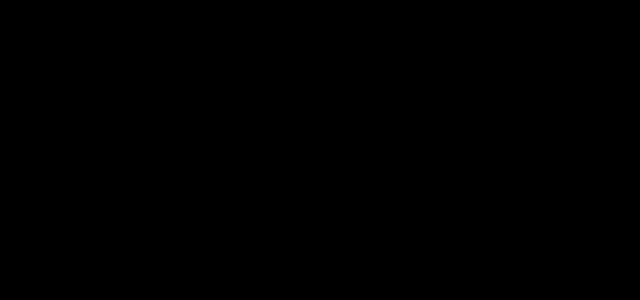
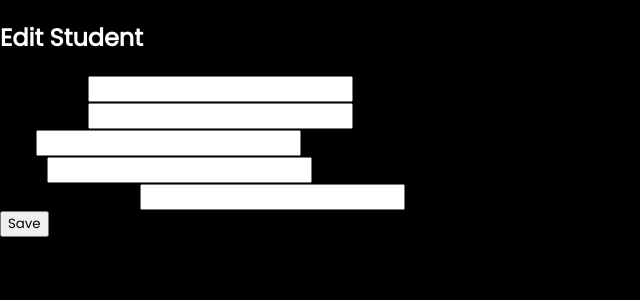
Before and after one commit to karechob/Frontend-CRUD-project, a React (Create React App) app in the folder crud-frontend/: page /students/1/edit in a window 1280 px wide. Before the commit this address had no page. Shown: the top 300 px of the page, without its empty margins (0-640 px from the left). Built offline with nearby package versions, Linux system fonts and the light colour scheme.

Commit message:
the forms

```diff
--- a/crud-frontend/src/App/App.js
+++ b/crud-frontend/src/App/App.js
@@ -7,6 +7,7 @@ import SingleCampus from '../pages/SingleCampus';
 import SingleStudent from '../pages/SingleStudent';
 import AddCampus from '../pages/AddCampus';
 import AddStudent from '../pages/AddStudent';
+import EditStudent from '../pages/EditStudent';
 
 function App() {
   return (
@@ -22,6 +23,7 @@ function App() {
         <Route path="/student/:studentId" Component={SingleStudent} />
         <Route path='/student' element={<AddStudent />} />
         <Route path='/campus' element={<AddCampus />} />
+        <Route path="/students/:studentId/edit" element={<EditStudent />} />
       </Routes>
       <style>
         @import url('https://fonts.googleapis.com/css2?family=Poppins&display=swap');
--- /dev/null
+++ b/crud-frontend/src/pages/EditStudent.jsx
@@ -0,0 +1,142 @@
+import React, { useEffect, useState } from 'react';
+import { useDispatch, useSelector } from 'react-redux';
+import { useParams, useNavigate } from 'react-router-dom';
+import { updateStudentThunk } from '../redux/students/students.actions';
+
+function EditStudent() {
+  const { studentId } = useParams();
+  const navigate = useNavigate();
+  const dispatch = useDispatch();
+  const singleStudent = useSelector((state) => state.students.singleStudent);
+
+  const [formData, setFormData] = useState({
+    firstName: '',
+    lastName: '',
+    gpa: '',
+    email: '',
+    campusId: '',
+  });
+  const [errors, setErrors] = useState({});
+
+  useEffect(() => {
+    if (singleStudent) {
+      setFormData({
+        firstName: singleStudent.firstName,
+        lastName: singleStudent.lastName,
+        gpa: singleStudent.gpa,
+        email: singleStudent.email,
+        campusId: singleStudent.campus?.id || '',
+      });
+    }
+  }, [singleStudent]);
+
+  const handleInputChange = (event) => {
+    const { name, value } = event.target;
+    setFormData((prevFormData) => ({
+      ...prevFormData,
+      [name]: value,
+    }));
+  };
+
+  const validateForm = () => {
+    let formErrors = {};
+    if (formData.firstName.trim() === '') {
+      formErrors.firstName = 'First name is required.';
+    }
+    if (formData.lastName.trim() === '') {
+      formErrors.lastName = 'Last name is required.';
+    }
+    if (formData.gpa.trim() === '') {
+      formErrors.gpa = 'GPA is required.';
+    }
+    if (formData.email.trim() === '') {
+      formErrors.email = 'Email is required.';
+    }
+    setErrors(formErrors);
+    return Object.keys(formErrors).length === 0;
+  };
+
+  const handleSubmit = (event) => {
+    event.preventDefault();
+    if (validateForm()) {
+      const updatedStudent = {
+        id: studentId,
+        firstName: formData.firstName,
+        lastName: formData.lastName,
+        gpa: formData.gpa,
+        email: formData.email,
+        campusId: formData.campusId,
+      };
+      dispatch(updateStudentThunk(updatedStudent));
+      navigate(`/student/${studentId}`);
+    }
+  };
+
+  return (
+    <div>
+      <h2>Edit Student</h2>
+      <form onSubmit={handleSubmit}>
+        <div>
+          <label>First Name:</label>
+          <input
+            type="text"
+            name="firstName"
+            value={formData.firstName}
+            onChange={handleInputChange}
+          />
+          {errors.firstName && <p>{errors.firstName}</p>}
+        </div>
+        <div>
+          <label>Last Name:</label>
+          <input
+            type="text"
+            name="lastName"
+            value={formData.lastName}
+            onChange={handleInputChange}
+          />
+          {errors.lastName && <p>{errors.lastName}</p>}
+        </div>
+        <div>
+          <label>GPA:</label>
+          <input
+            type="text"
+            name="gpa"
+            value={formData.gpa}
+            onChange={handleInputChange}
+          />
+          {errors.gpa && <p>{errors.gpa}</p>}
+        </div>
+        <div>
+          <label>Email:</label>
+          <input
+            type="email"
+            name="email"
+            value={formData.email}
+            onChange={handleInputChange}
+          />
+          {errors.email && <p>{errors.email}</p>}
+        </div>
+        <div>
+          <label>Enrolled Campus:</label>
+          <input
+            type="numer"
+            name="campusId"
+            value={formData.campusId}
+            onChange={handleInputChange}
+          />
+          {/* <select
+            name="campusId"
+            value={formData.campusId}
+            onChange={handleInputChange}
+          >
+            <option value="">Not Enrolled</option>
+            Render campus options here
+          </select> */}
+        </div>
+        <button type="submit">Save</button>
+      </form>
+    </div>
+  );
+}
+
+export default EditStudent;
--- a/crud-frontend/src/pages/SingleStudent.jsx
+++ b/crud-frontend/src/pages/SingleStudent.jsx
@@ -3,6 +3,7 @@ import Navigation from '../components/Navigation';
 import { useDispatch, useSelector } from 'react-redux';
 import { fetchSingleStudentThunk, deleteStudentThunk, updateStudentThunk } from '../redux/students/students.actions';
 import { useParams, useNavigate, Link } from 'react-router-dom';
+import EditStudent from './EditStudent';
 
 function SingleStudent() {
   const singleStudent = useSelector((state) => state.students.singleStudent);
@@ -109,63 +110,12 @@ function SingleStudent() {
             )}
             <div>
               {isEditing ? (
-                <div>
-                  <h2>Edit Student</h2>
-                  <form onSubmit={handleSubmit}>
-                    <div>
-                      <label>First Name:</label>
-                      <input
-                        type="text"
-                        name="firstName"
-                        value={formData.firstName}
-                        onChange={handleInputChange}
-                      />
-                      {errors.firstName && <p>{errors.firstName}</p>}
-                    </div>
-                    <div>
-                      <label>Last Name:</label>
-                      <input
-                        type="text"
-                        name="lastName"
-                        value={formData.lastName}
-                        onChange={handleInputChange}
-                      />
-                      {errors.lastName && <p>{errors.lastName}</p>}
-                    </div>
-                    <div>
-                      <label>GPA:</label>
-                      <input
-                        type="text"
-                        name="gpa"
-                        value={formData.gpa}
-                        onChange={handleInputChange}
-                      />
-                      {errors.gpa && <p>{errors.gpa}</p>}
-                    </div>
-                    <div>
-                      <label>Email:</label>
-                      <input
-                        type="email"
-                        name="email"
-                        value={formData.email}
-                        onChange={handleInputChange}
-                      />
-                      {errors.email && <p>{errors.email}</p>}
-                    </div>
-                    <div>
-                      <label>Enrolled Campus:</label>
-                      <select
-                        name="campusId"
-                        value={formData.campusId}
-                        onChange={handleInputChange}
-                      >
-                        <option value="">Not Enrolled</option>
-                        {/* Render campus options here */}
-                      </select>
-                    </div>
-                    <button type="submit">Save</button>
-                  </form>
-                </div>
+                <EditStudent
+                  formData={formData}
+                  errors={errors}
+                  handleInputChange={handleInputChange}
+                  handleSubmit={handleSubmit}
+                />
               ) : (
                 <div>
                   <button onClick={handleToggleEdit}>Edit</button>
```
Also changed, not shown: crud-frontend/src/pages/AddStudent copy.jsx (deleted, +0 -17 lines).
